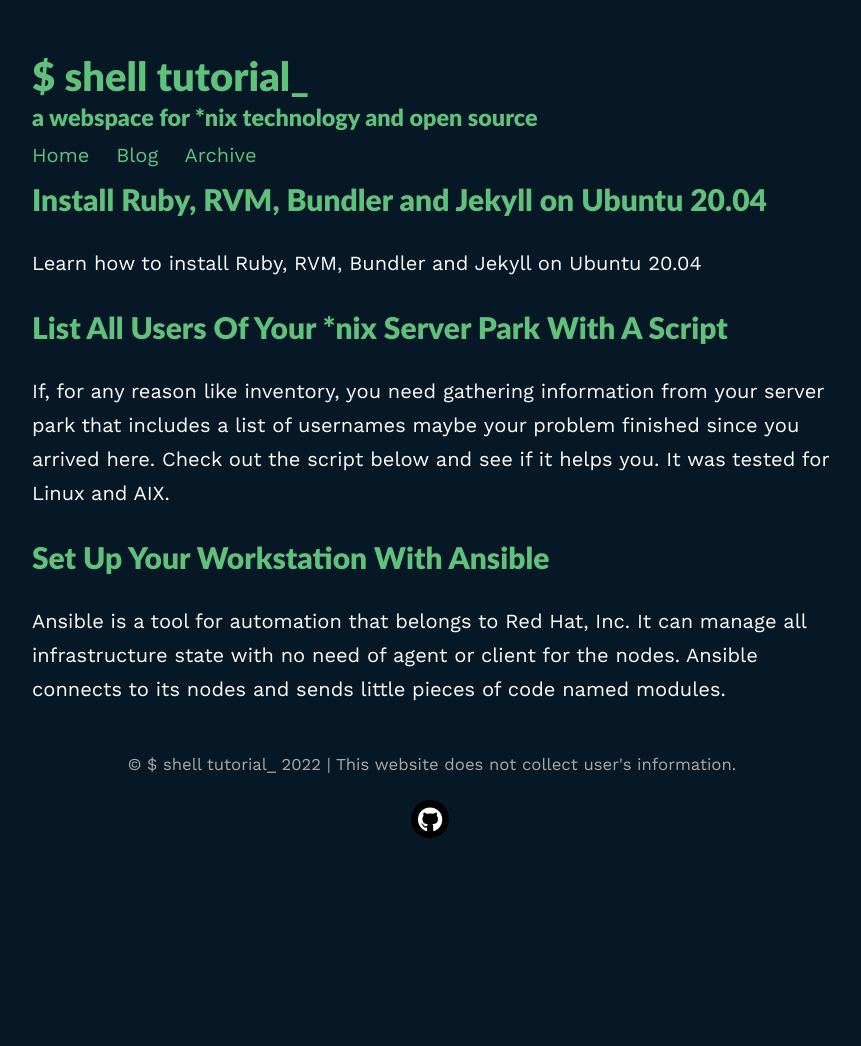
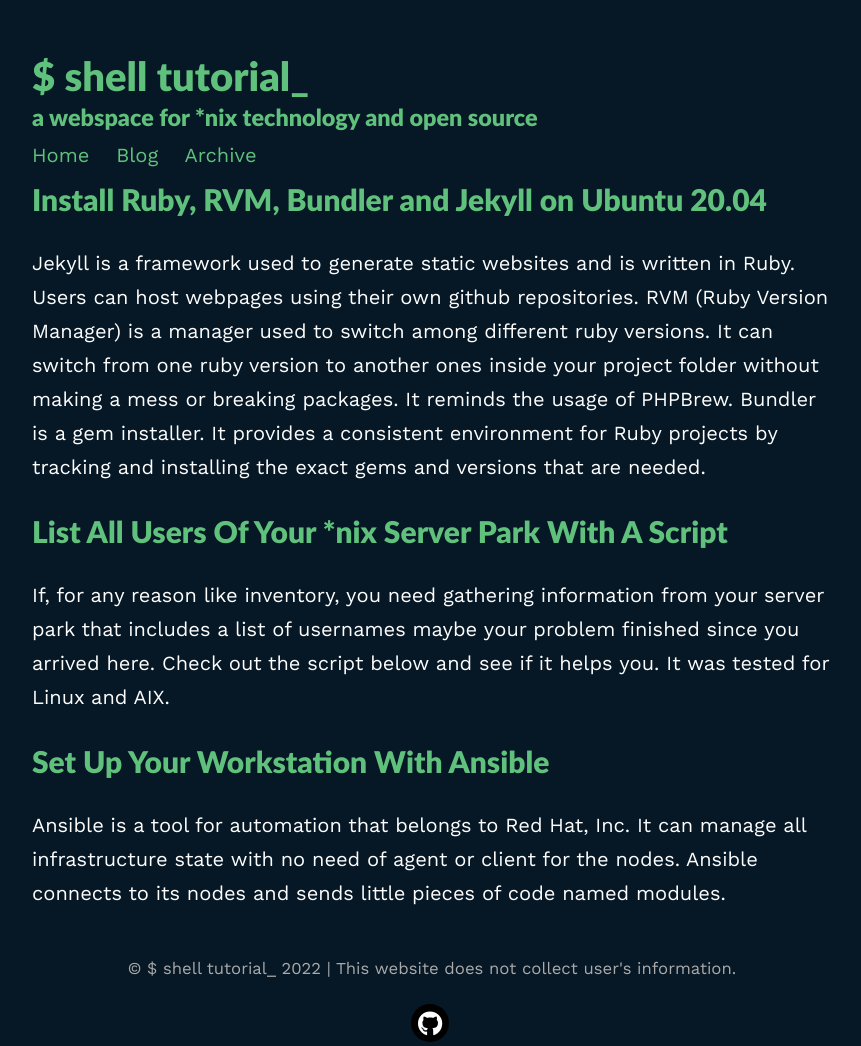
Before and after one commit to shelltutorial/shelltutorial.github.io, a Jekyll site: the page built from blog/index.html, in a window 1280 px wide. Shown: the whole page, without its empty margins (208-1069 px from the left). Built offline with Jekyll 4.4.1, drawn with Linux system fonts in a browser that asks for light colours; nearby versions of some CDN libraries; the list of posts is cut into pages by our own code; before the commit the page ends 980 px from its top, so only the background shows below that; part of the change alters nothing that is shown.

Commit message:
Add (correct) post

```diff
--- a/_posts/2022-02-28-install-ruby-rvm-jekyll-ubuntu.md
+++ b/_posts/2022-02-28-install-ruby-rvm-jekyll-ubuntu.md
@@ -3,8 +3,6 @@ title: Install Ruby, RVM, Bundler and Jekyll on Ubuntu 20.04
 description: Learn how to install Ruby, RVM, Bundler and Jekyll on Ubuntu 20.04
 header: Install Ruby, RVM, Bundler and Jekyll on Ubuntu 20.04
 ---
-
-Learn how to install Ruby, RVM, Bundler and Jekyll on Ubuntu 20.04
 
 Jekyll is a framework used to generate static websites and is written in Ruby. Users can host webpages using their own github repositories.
 RVM (Ruby Version Manager) is a manager used to switch among different ruby versions. It can switch from one ruby version to another ones inside your project folder without making a mess or breaking packages. It reminds the usage of PHPBrew.
@@ -80,7 +78,7 @@ Now, let's install Bundler and Jekyll:
 $ gem install bundler jekyll
 ~~~
 
-**ATENTION: AVOID THE USAGE OF SUDO WHEN INSTALLING GEM**
+| ![fail](/assets/images/explosion.gif) |  |  **ATENTION: AVOID THE USAGE OF SUDO WHEN INSTALLING GEM**|
 
 Now you create a basic website or clone that one from repository:
 
```
